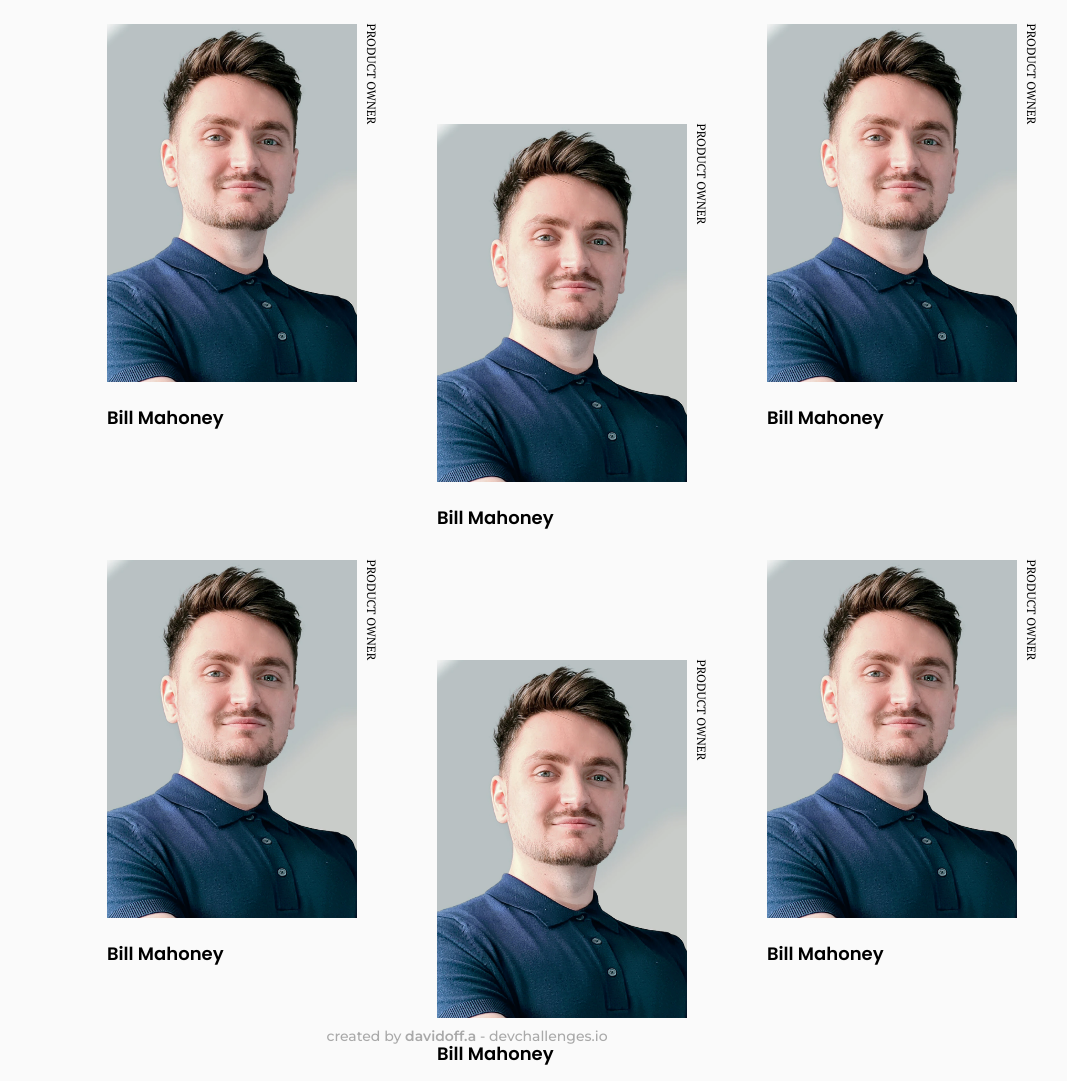
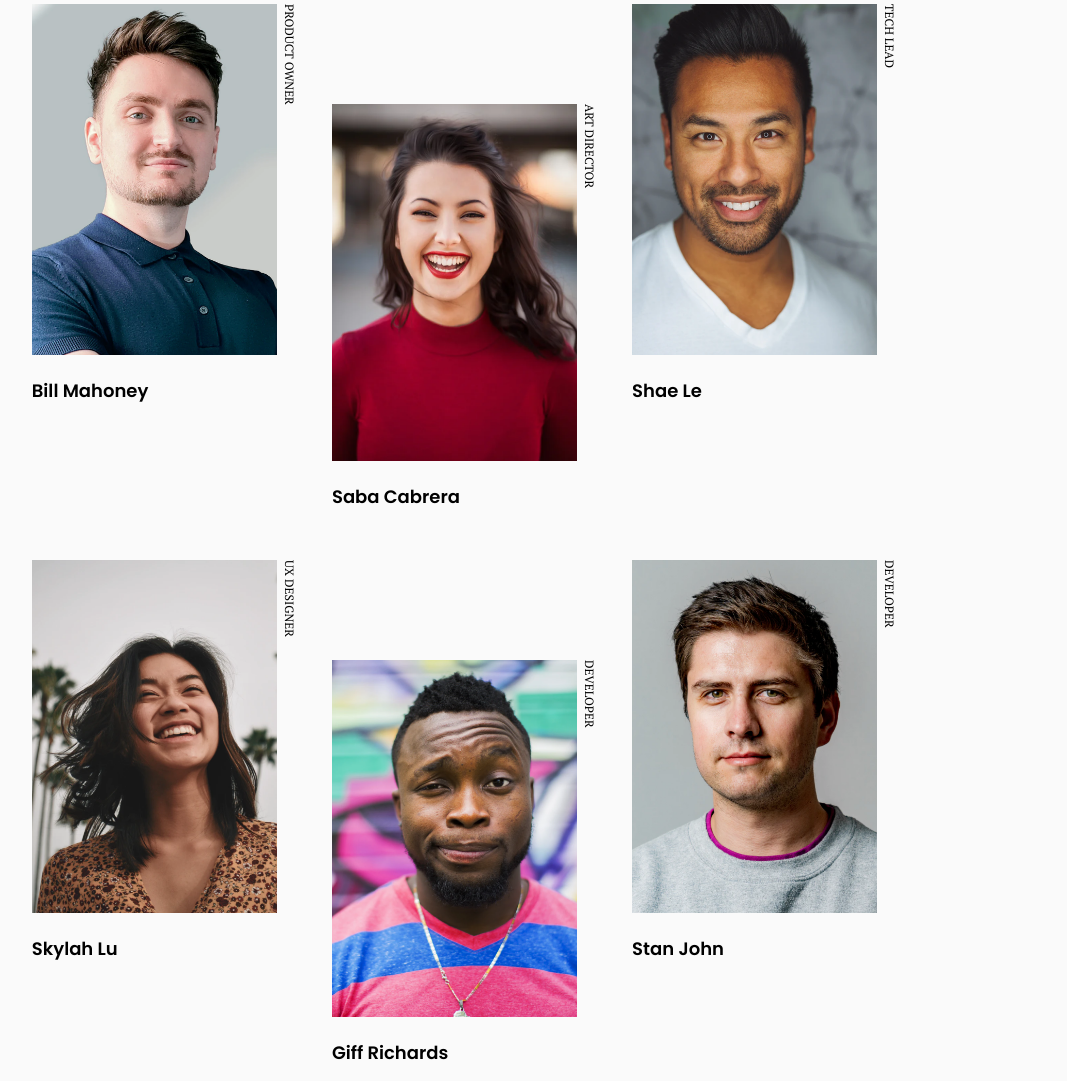
Before and after one commit to davidoff-a/my-team, a plain HTML site: page index.html in a window 1280 px wide. Shown: the part 320-1401 px from the top of the page, without its empty margins (173-1240 px from the left). Drawn offline with Linux system fonts and the light colour scheme.

Commit message:
feat: Complete all user stories

```diff
--- a/index.html
+++ b/index.html
@@ -48,48 +48,48 @@
         </figure>
         <figure class="card">
           <img
-            src="./assets/people/photo1.png"
-            alt="product owner"
+            src="./assets/people/photo2.png"
+            alt="art director"
             class="card__img"
           />
-          <figcaption class="card__Name">Bill Mahoney</figcaption>
-          <figcaption class="card__position">product owner</figcaption>
+          <figcaption class="card__Name">Saba Cabrera</figcaption>
+          <figcaption class="card__position">art director</figcaption>
         </figure>
         <figure class="card">
           <img
-            src="./assets/people/photo1.png"
-            alt="product owner"
+            src="./assets/people/photo3.png"
+            alt="tech lead"
             class="card__img"
           />
-          <figcaption class="card__Name">Bill Mahoney</figcaption>
-          <figcaption class="card__position">product owner</figcaption>
+          <figcaption class="card__Name">Shae Le</figcaption>
+          <figcaption class="card__position">tech lead</figcaption>
         </figure>
         <figure class="card">
           <img
-            src="./assets/people/photo1.png"
-            alt="product owner"
+            src="./assets/people/photo4.png"
+            alt="ux designer"
             class="card__img"
           />
-          <figcaption class="card__Name">Bill Mahoney</figcaption>
-          <figcaption class="card__position">product owner</figcaption>
+          <figcaption class="card__Name">Skylah Lu</figcaption>
+          <figcaption class="card__position">ux designer</figcaption>
         </figure>
         <figure class="card">
           <img
-            src="./assets/people/photo1.png"
-            alt="product owner"
+            src="./assets/people/photo5.png"
+            alt="developer"
             class="card__img"
           />
-          <figcaption class="card__Name">Bill Mahoney</figcaption>
-          <figcaption class="card__position">product owner</figcaption>
+          <figcaption class="card__Name">Giff Richards</figcaption>
+          <figcaption class="card__position">developer</figcaption>
         </figure>
         <figure class="card">
           <img
-            src="./assets/people/photo1.png"
-            alt="product owner"
+            src="./assets/people/photo6.png"
+            alt="developer"
             class="card__img"
           />
-          <figcaption class="card__Name">Bill Mahoney</figcaption>
-          <figcaption class="card__position">product owner</figcaption>
+          <figcaption class="card__Name">Stan John</figcaption>
+          <figcaption class="card__position">developer</figcaption>
         </figure>
       </main>
       <footer class="footer">
--- a/scss/_style.scss
+++ b/scss/_style.scss
@@ -2,7 +2,7 @@
 
 .wrapper {
   height: 100vh;
-  padding: 110px 240px 0 240px;
+  padding: 80px 16% 0 16%;
   display: flex;
   flex-direction: column;
   justify-content: space-between;
@@ -14,6 +14,7 @@
   align-items: flex-start;
 
   &__title {
+    margin-top: 30px;
     width: 280px;
     flex: 0 0 280px;
     font-family: $ffPtserif;
@@ -24,6 +25,7 @@
   }
 
   &__about {
+    margin-top: 30px;
     flex: 0 1 440px;
   }
 
@@ -41,7 +43,15 @@
 }
 .main {
   padding-top: 96px;
+  padding-bottom: 60px;
   flex: 1 1 auto;
+  width: 100%;
+  height: auto;
+  display: grid;
+  grid-template-columns: repeat(3, 1fr);
+  grid-auto-rows: auto;
+  row-gap: 50px;
+  column-gap: 30px;
 }
 .footer {
   flex: 0 0 50px;
@@ -55,21 +65,16 @@
     font-weight: 600;
   }
 }
-.main {
-  width: 100%;
-  height: auto;
-  display: grid;
-  grid-template-columns: repeat(3, 1fr);
-  row-gap: 50px;
-}
+
 .card {
   position: relative;
-  width: 250px;
-  height: 450px;
+  max-width: 250px;
+  padding-right: 5px;
+  height: auto;
   &:nth-child(3n + 2) {
     padding-top: 100px;
     & .card__position {
-      top: 142px;
+      top: 150px;
     }
   }
   &__img {
@@ -82,9 +87,11 @@
     font-weight: 600;
   }
   &__position {
+    height: 20px;
+    width: 120px;
     position: absolute;
     right: -65px;
-    top: 42px;
+    top: 50px;
     font-family: $ffPtserif;
     font-weight: 400;
     font-size: 12px;
@@ -93,3 +100,36 @@
     transform: rotate(90deg);
   }
 }
+
+@mixin mobile() {
+  @media (max-width: $breakpoint_sm) {
+    @content;
+  }
+}
+
+@include mobile {
+  .container {
+    max-width: 375px;
+  }
+  .main {
+    grid-template-columns: repeat(2, 1fr);
+  }
+  .header {
+    flex-wrap: wrap;
+  }
+  .card {
+    &:nth-child(3n + 2) {
+      padding-top: 0;
+      & .card__position {
+        top: 50px;
+      }
+    }
+
+    &:nth-child(2n) {
+      padding-top: 100px;
+      & .card__position {
+        top: 150px;
+      }
+    }
+  }
+}
--- a/scss/_variables.scss
+++ b/scss/_variables.scss
@@ -4,3 +4,4 @@ $fcolor: #000000;
 $ffPoppins: "Poppins";
 $ffPtserif: "PT Serif";
 $ffMontserrat: "Montserrat";
+$breakpoint_sm: 1100px;
--- a/scss/index.scss
+++ b/scss/index.scss
@@ -16,7 +16,8 @@ h2,
 h3,
 h4,
 h5,
-h6 {
+h6,
+figure {
   margin: 0;
   padding: 0;
 }
```
Also changed, not shown: css/index.css, 1 other file.
